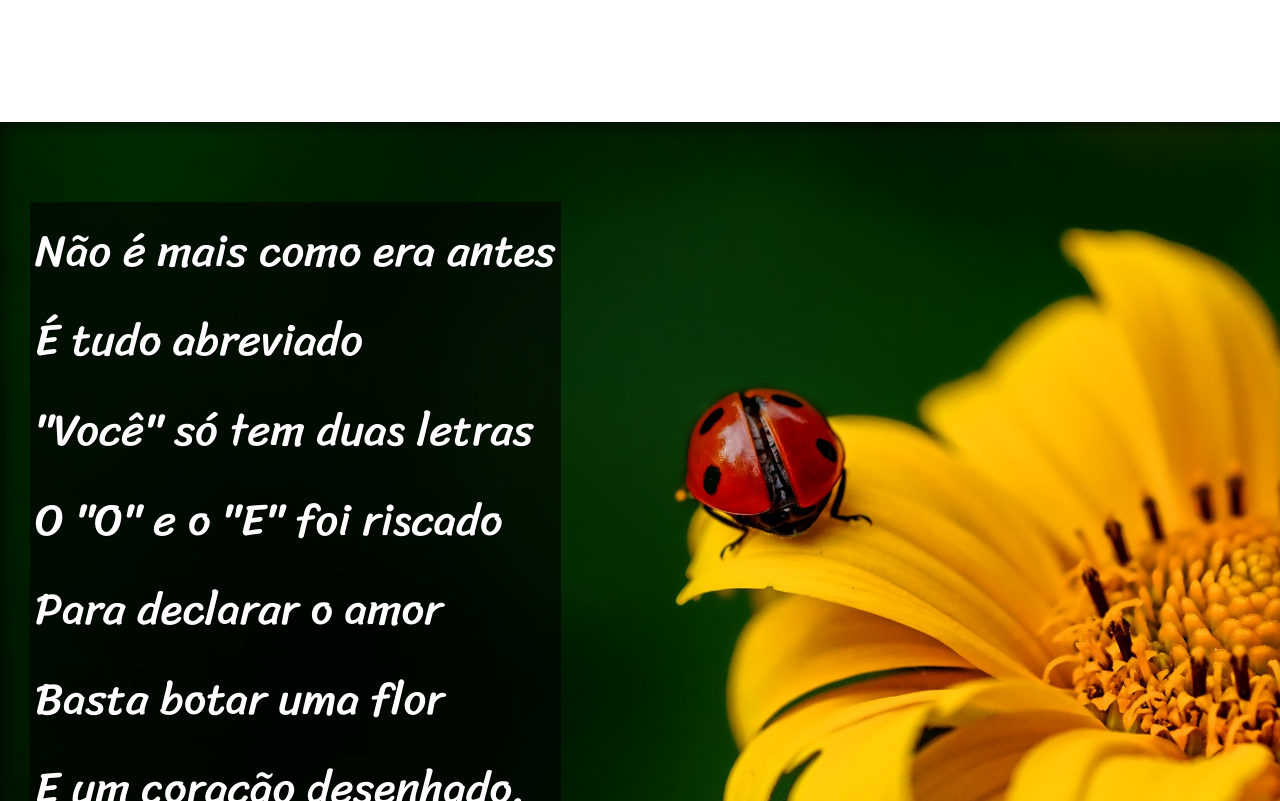
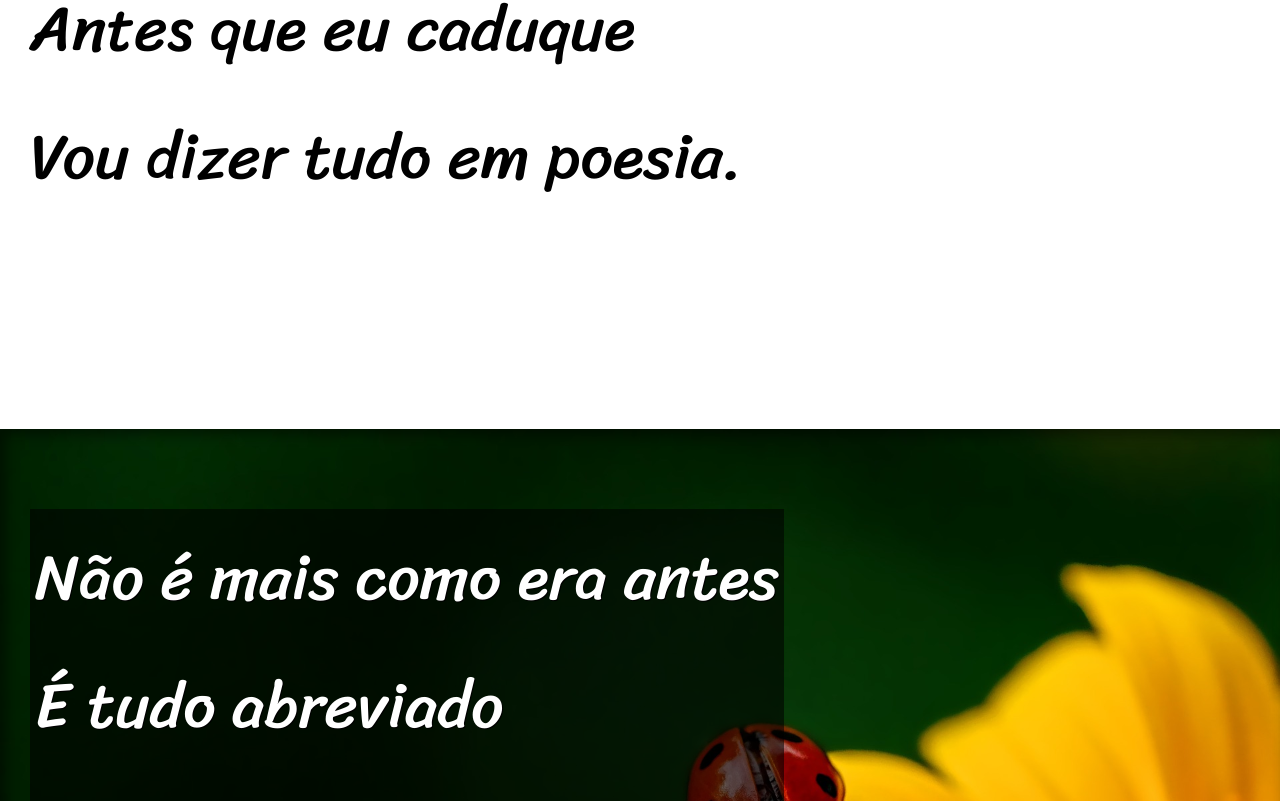
Before and after one commit to DanFreire87/projeto-cordel, a plain HTML site: page index.html in a window 1280 px wide. Shown: the part 1019-1820 px from the top of the page. Drawn offline with Linux system fonts and the light colour scheme.

Commit message:
Alteração de tamanhos e posição
Alterei o font-size da section e do footer. Alterei o background-position da section#img01

```diff
--- a/estilo/style.css
+++ b/estilo/style.css
@@ -61,7 +61,7 @@ section {
     line-height: 2em; /* Define o espaçamento entre as linhas */
     padding-left: 30px;
     font-family: var(--fonte3);
-    font-size: 3.5vw;
+    font-size: 5vw;
 }
 
 section > p {
@@ -90,7 +90,7 @@ section.imagem > p {
 
 section#img01 {
     background-image: url('../imagens/background001.jpg'); /* O ../ abre a pasta acima da atual */
-    background-position: right center;
+    background-position: center;
 
 }
 
@@ -103,4 +103,5 @@ footer {
     color: white;
     text-align: center;
     padding: 10px;
+    font-size: 13px;
 }
```
